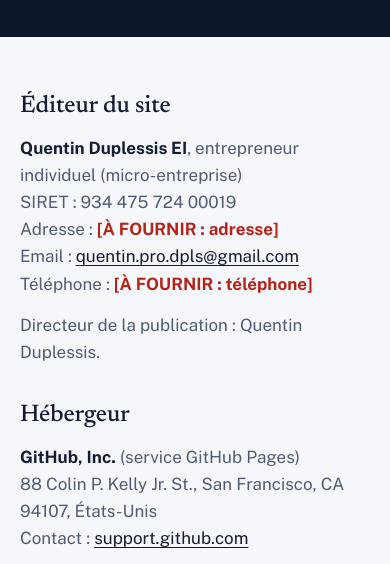
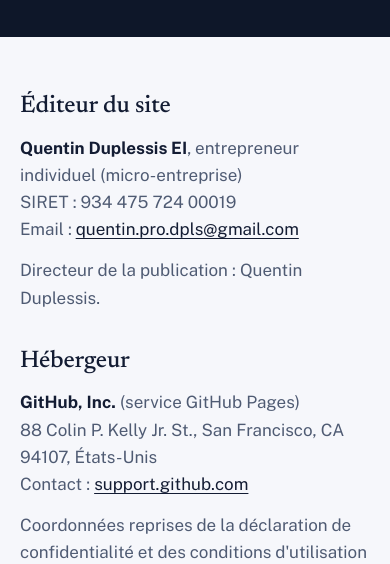
Before and after one commit to agentdenuit/agentdenuit.github.io, a plain HTML site: page mentions-legales/index.html in a window 390 px wide. Shown: the part 257-821 px from the top of the page. Drawn offline with Linux system fonts and the light colour scheme.

Commit message:
Mentions légales : sans adresse ni téléphone
Co-Authored-By: Claude Opus 5.5 <noreply@anthropic.com>

```diff
--- a/mentions-legales/index.html
+++ b/mentions-legales/index.html
@@ -55,9 +55,7 @@
           <h2 id="m-editeur">Éditeur du site</h2>
           <p><strong>Quentin Duplessis EI</strong>, entrepreneur individuel (micro-entreprise)<br>
           SIRET : 934 475 724 00019<br>
-          Adresse : <span class="a-fournir">[À FOURNIR : adresse]</span><br>
-          Email : <a href="mailto:quentin.pro.dpls@gmail.com">quentin.pro.dpls@gmail.com</a><br>
-          Téléphone : <span class="a-fournir">[À FOURNIR : téléphone]</span></p>
+          Email : <a href="mailto:quentin.pro.dpls@gmail.com">quentin.pro.dpls@gmail.com</a></p>
           <p>Directeur de la publication : Quentin Duplessis.</p>
         </section>
 
```
